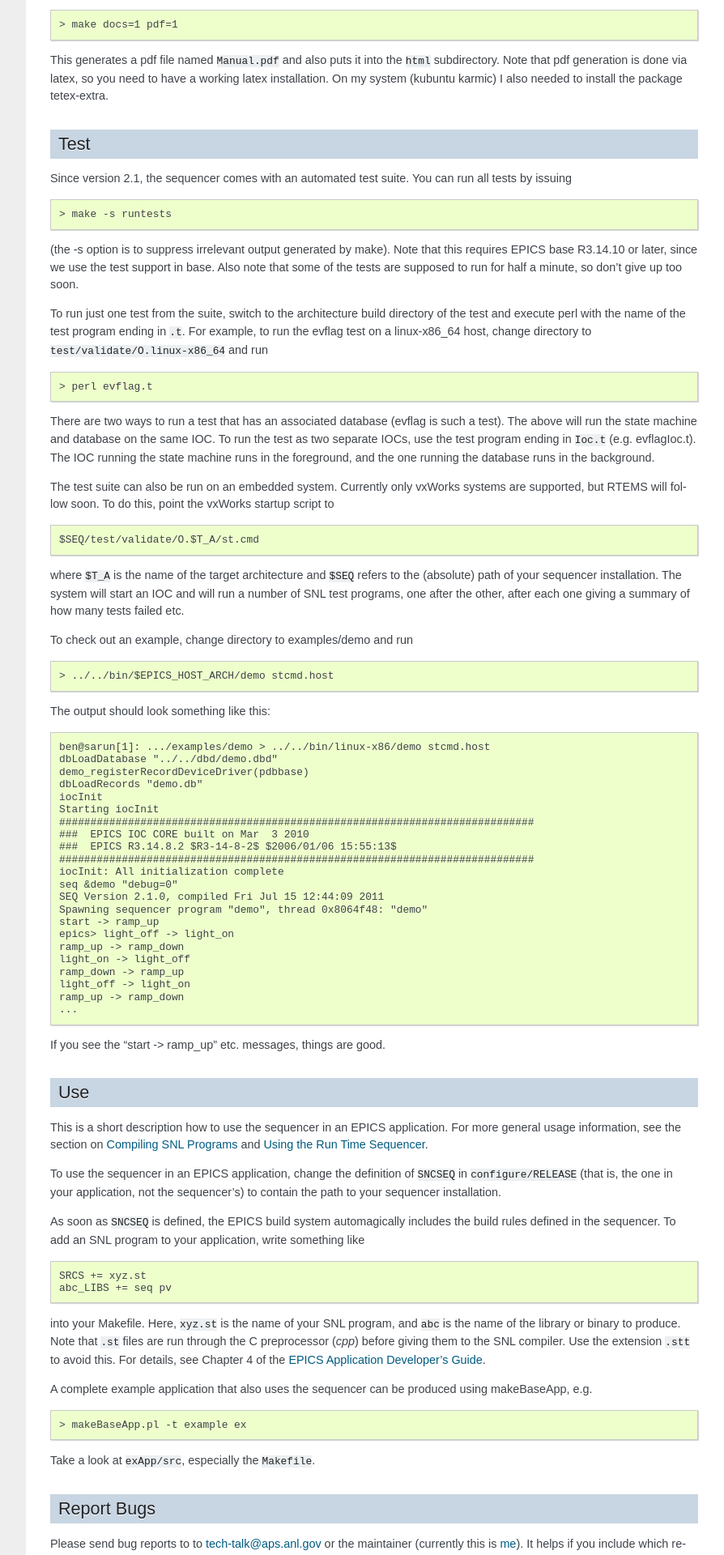
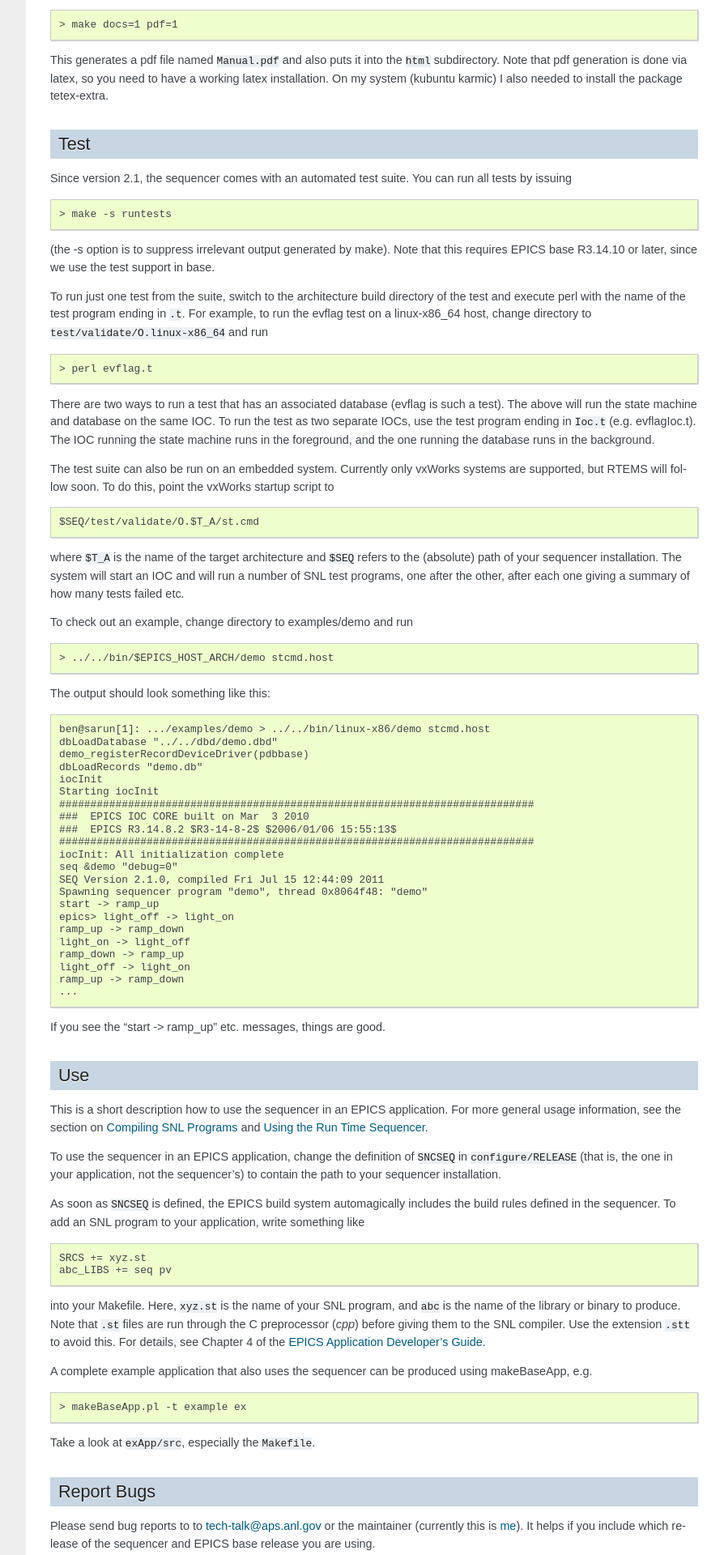
Before and after one commit to jeonghanlee/sequencer-2-2, a Sphinx documentation site: the page built from documentation/Installation.txt, in a window 1280 px wide. Shown: the part 3080-5000 px from the top of the page at 81% size, without its empty margins (288-1182 px from the left). Built offline with Sphinx 7.4.7, drawn with Linux system fonts in a browser that asks for light colours.

Commit message:
docs: removed an outdated remark about the tests

```diff
--- a/documentation/Installation.txt
+++ b/documentation/Installation.txt
@@ -249,8 +249,7 @@ You can run all tests by issuing ::
 
 (the -s option is to suppress irrelevant output generated by make).
 Note that this requires EPICS base R3.14.10 or later, since we use the
-test support in base. Also note that some of the tests are supposed
-to run for half a minute, so don't give up too soon.
+test support in base.
 
 To run just one test from the suite, switch to the architecture build
 directory of the test and execute perl with the name of the test
```
